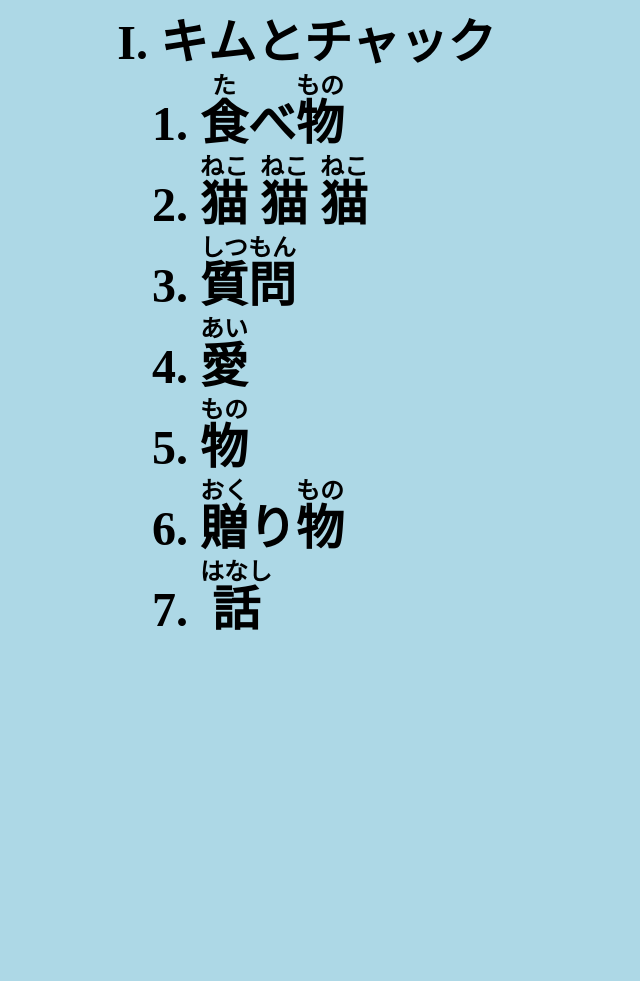
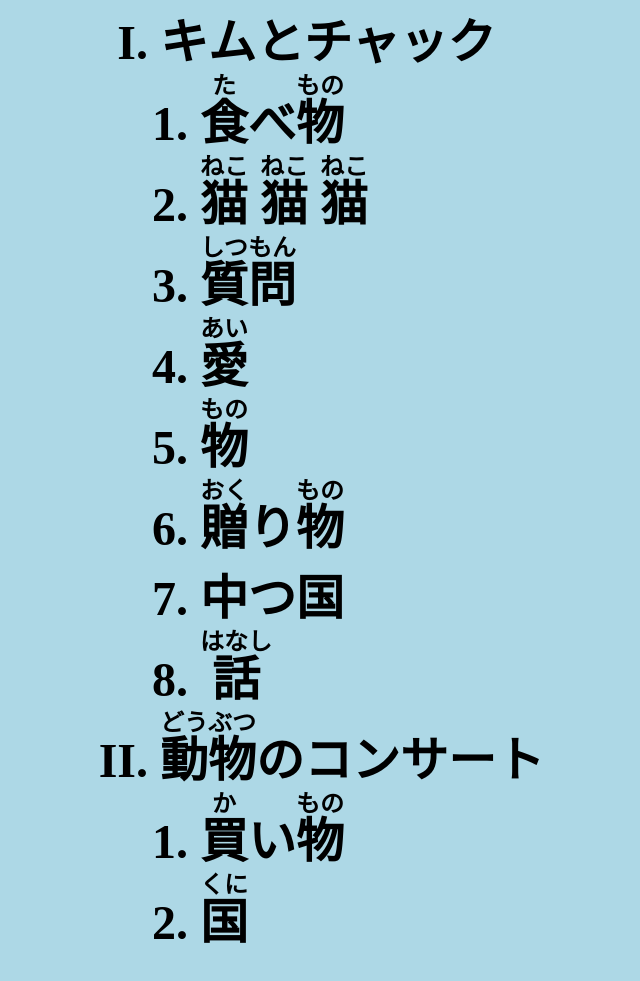
Before and after one commit to lithis/drdru.github.io, a plain HTML site: page index.html in a window 1280 px wide. Shown: the part 253-1234 px from the top of the page, without its empty margins (8-648 px from the left). Before the commit the page ends 941 px from the top, so only its background shows below. Drawn offline with Linux system fonts and the light colour scheme.

Commit message:
pre release done 2

```diff
--- a/index.html
+++ b/index.html
@@ -64,8 +64,13 @@ a {
   <li><a href="./1/4_love.html"><ruby>愛<rt>あい</rt></ruby></a></li>
   <li><a href="./1/5_animate.html"><ruby>物<rt>もの</rt></ruby></a></li>
   <li><a href="./1/6_gift.html"><ruby>贈<rt>おく</rt></ruby>り<ruby>物<rt>もの</rt></ruby></a></li>
+  <li><a href="./1/images.html">中つ国</a></li>
   <li><a href="./1/7_kim_and_chuck.html"><ruby>話<rt>はなし</rt></ruby></a></li>
 </ol>
-
+<li><ruby>動物<rt>どうぶつ</rt></ruby>のコンサート</li>
+<ol>
+  <li><a href="./2/1_shopping.html"><ruby>買<rt>か</rt></ruby>い<ruby>物<rt>もの</rt></ruby></a></li>
+  <li><a href="./2/2_countries.html"><ruby>国<rt>くに</rt></ruby></a></li>
+</ol>
 </div>
 </body>
```
